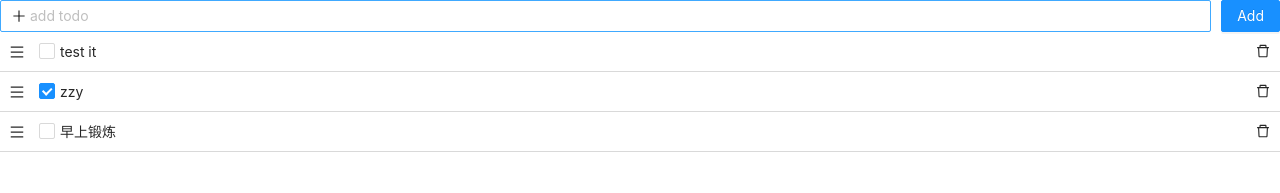
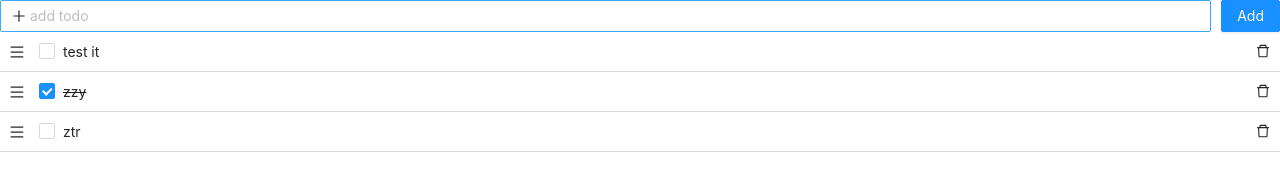
Before and after one commit to YellRes/todolist, a React app: page / in a window 1280 px wide. Shown: the top 193 px of the page. Built offline with nearby package versions, Linux system fonts and the light colour scheme.

Commit message:
add: todolist样式的调整

```diff
--- a/src/component/tasklist/index.tsx
+++ b/src/component/tasklist/index.tsx
@@ -44,7 +44,7 @@ class TaskList extends React.Component<Props, State> {
                 {
                     id: 3,
                     checked: false,
-                    taskInfo: '早上锻炼',
+                    taskInfo: 'ztr',
                 },
             ]
          };
@@ -110,6 +110,19 @@ class TaskList extends React.Component<Props, State> {
     }
 
 
+    // 点击按钮
+    onCheckedChange = (e: any) => {
+        const {taskArr} = this.state
+        taskArr.forEach(item => {
+            if (item.id === e) {
+                item.checked = !item.checked
+            }
+        })
+
+        this.setState({taskArr})
+    }
+
+
     render() {
         const { taskArr } = this.state
         return (
@@ -128,6 +141,7 @@ class TaskList extends React.Component<Props, State> {
                                 onDragItem={this.onDragItem}
                                 onDragOver={this.onDragOver}
                                 onDelItem={this.onDelItem}
+                                onCheckedChange={this.onCheckedChange}
                                 >
                             </TaskItem>)
                             )
--- a/src/component/tasklist/taskitem/index.less
+++ b/src/component/tasklist/taskitem/index.less
@@ -18,4 +18,8 @@
         position: absolute;
         right: 10px;
     }
+
+    .text_dec {
+        text-decoration: line-through;
+    }
 }
--- a/src/component/tasklist/taskitem/index.tsx
+++ b/src/component/tasklist/taskitem/index.tsx
@@ -13,6 +13,7 @@ export interface Props {
     onDragItem: Function;
     onDragOver: Function;
     onDelItem: Function;
+    onCheckedChange: Function;
 }
 
 export interface State {
@@ -51,6 +52,10 @@ class TaskItem extends React.Component<Props, State> {
         this.props.onDelItem(id)
     }
 
+    checkedChange = (e: any, id: number) => {
+        this.props.onCheckedChange(id)
+    }
+
     render() {
         const {checked, taskInfo, id} = this.props
         return (
@@ -63,13 +68,16 @@ class TaskItem extends React.Component<Props, State> {
                 >
                 <MenuOutlined />
                 <Checkbox
-                    className="taskItem_container_checkBox"
+                    className={`taskItem_container_checkBox ${checked ? 'text_dec' : null}`}
+
+                    onChange={(e) => this.checkedChange(e, id)}
                     checked={checked}>
+                        {taskInfo}
                 </Checkbox>
-                <div
+                {/* <div
                     className="taskItem_container_text">
-                    {taskInfo}
-                </div>
+
+                </div> */}
 
                 <div className="del_icon" onClick={(e) => this.delItem(e, id)}>
                     <DeleteOutlined />
```
Also changed, not shown: src/component/addtask/index.tsx (line endings or trailing spaces).
